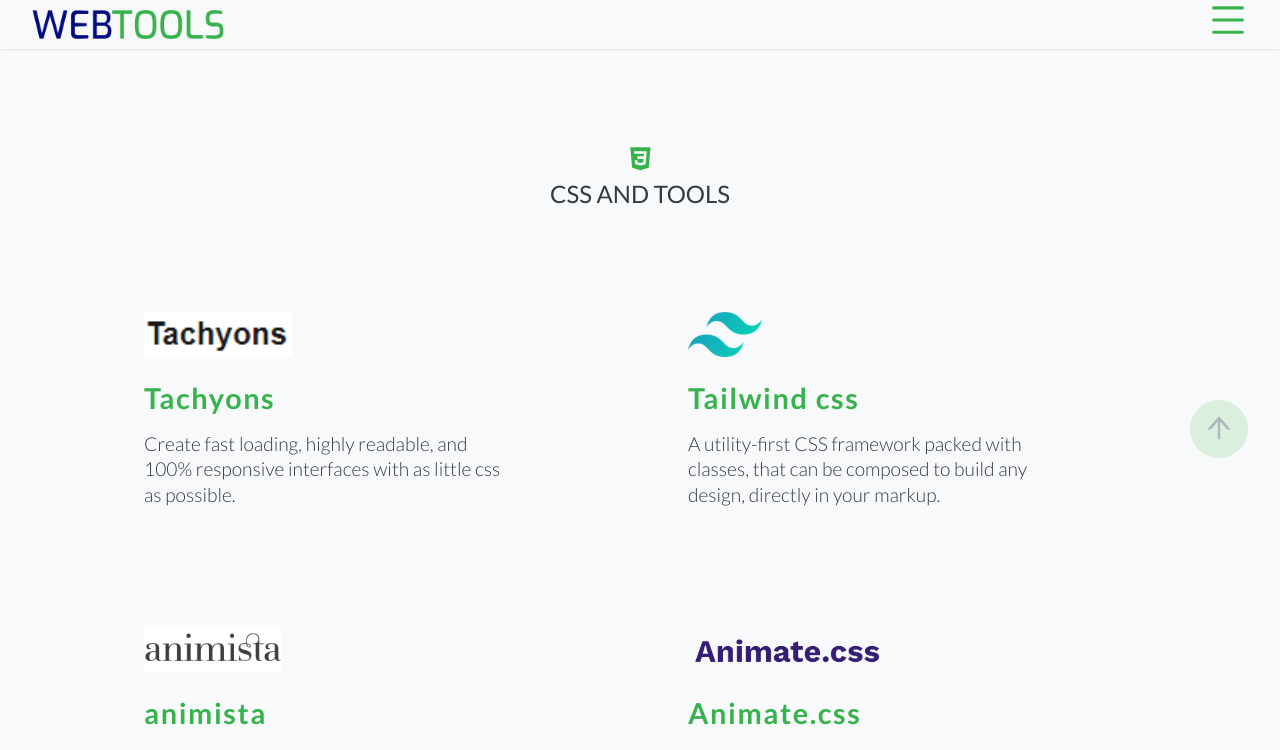
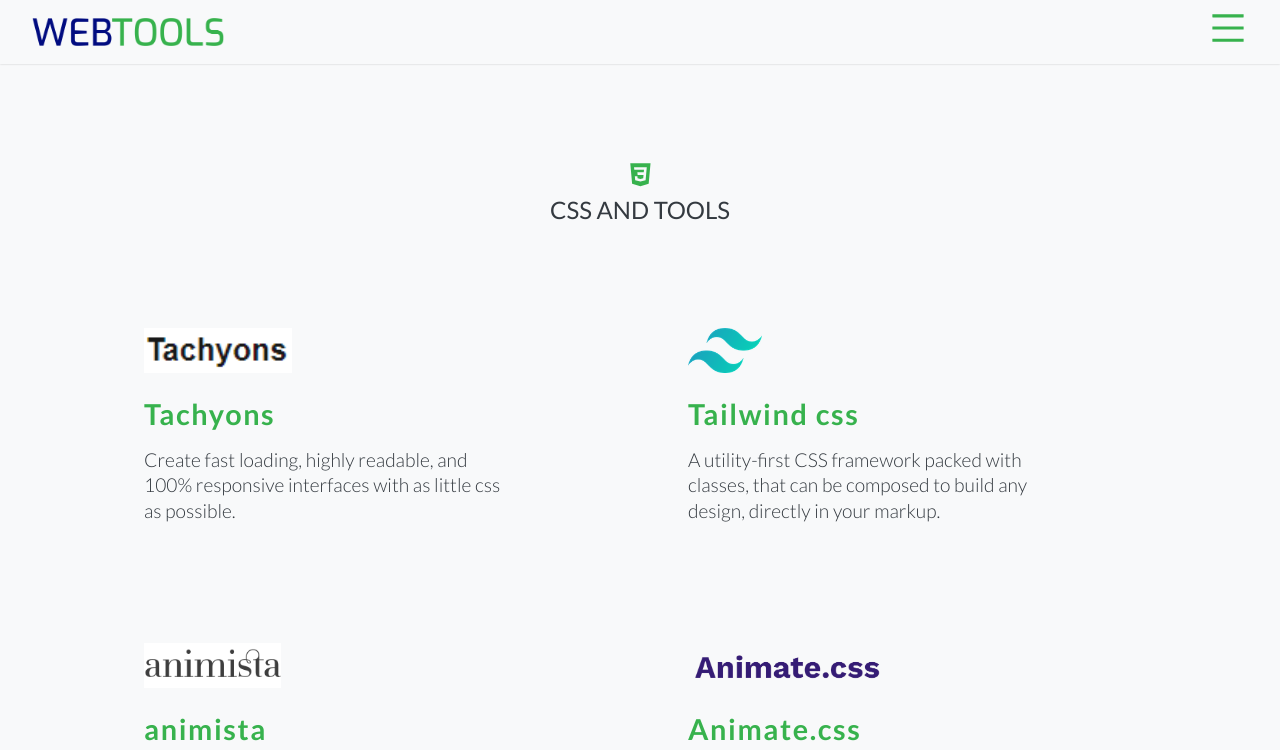
Before and after one commit to Nasaee/web-tools, a React (Vite) app: page / in a window 1280 px wide. Shown: the top 750 px of the page. Built offline with nearby package versions, Linux system fonts and the light colour scheme.

Commit message:
edit style to navbar and remove scrollup btn in App.js

```diff
--- a/src/App.jsx
+++ b/src/App.jsx
@@ -8,11 +8,6 @@
     <>
       <Navbar />
       <Section />
-      <button className="go-to-navbar">
-        <a href="#">
-          <AiOutlineArrowUp />
-        </a>
-      </button>
     </>
   );
 }
--- a/src/components/Munu/Menu.css
+++ b/src/components/Munu/Menu.css
@@ -6,7 +6,6 @@
   height: 100vh;
   background-color: var(--primary-color);
   transform: right 0.3s cubic-bezier(1, 0, 0, 1);
-  z-index: 10;
 }
 
 .open-menu {
@@ -85,3 +84,9 @@
   font-weight: 500;
   transform: scale(1.1);
 }
+
+@media screen and (max-width: 530px) {
+  .menu-container {
+    width: 100vw;
+  }
+}
--- a/src/components/Munu/Menu.jsx
+++ b/src/components/Munu/Menu.jsx
@@ -8,9 +8,9 @@
     <div className={`menu-container ${isMenuOpen && 'open-menu'}`}>
       <div className="menu">
         <ul className="menu-links">
-          {navLinksList.map((nav) => {
+          {navLinksList.map((nav, i) => {
             return (
-              <li className="menu-link">
+              <li className="menu-link" key={i}>
                 <a href={`#${nav}`} onClick={closeMenu}>
                   {nav}
                 </a>
--- a/src/containers/Navbar/Navbar.css
+++ b/src/containers/Navbar/Navbar.css
@@ -7,6 +7,7 @@
   gap: 4rem;
   box-shadow: 0 0 2px rgba(0, 0, 0, 0.2);
   width: 100%;
+  height: 4rem;
   position: fixed;
 }
 
--- a/src/containers/Section/Section.css
+++ b/src/containers/Section/Section.css
@@ -1,5 +1,5 @@
 .main {
-  padding-top: 3rem;
+  padding-top: 4rem;
 }
 
 .section {
--- a/src/containers/Section/Section.jsx
+++ b/src/containers/Section/Section.jsx
@@ -1,10 +1,12 @@
 import data from '../../data';
 import Card from '../../components/Card/ Card';
+import { useGlobalContext } from '../../context';
 import './Section.css';
 
 const Section = () => {
+  const { closeMenu } = useGlobalContext();
   return (
-    <main className="main">
+    <main className="main" onClick={closeMenu}>
       {data.map((category, i) => {
         const { title, linkName, icon, items } = category;
         return (
```
Also changed, not shown: src/context.jsx (+0 -16 lines).
